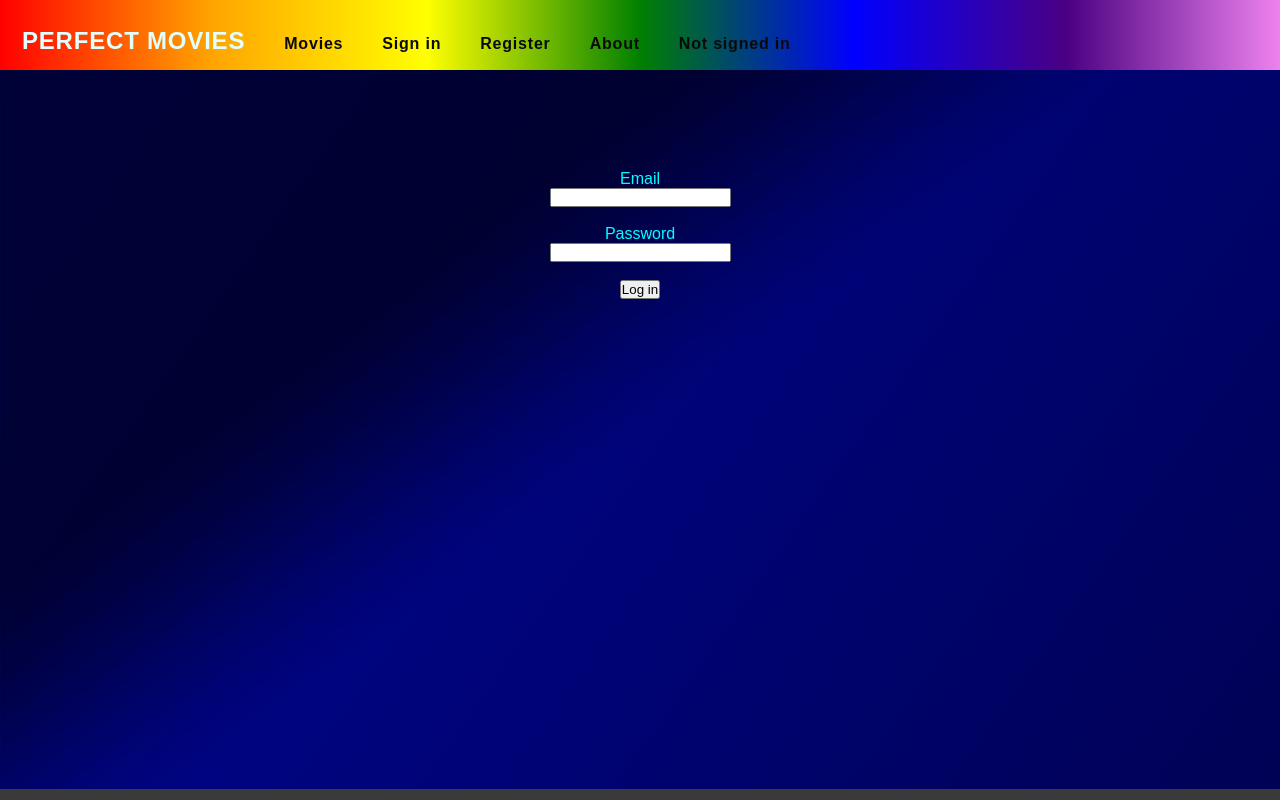
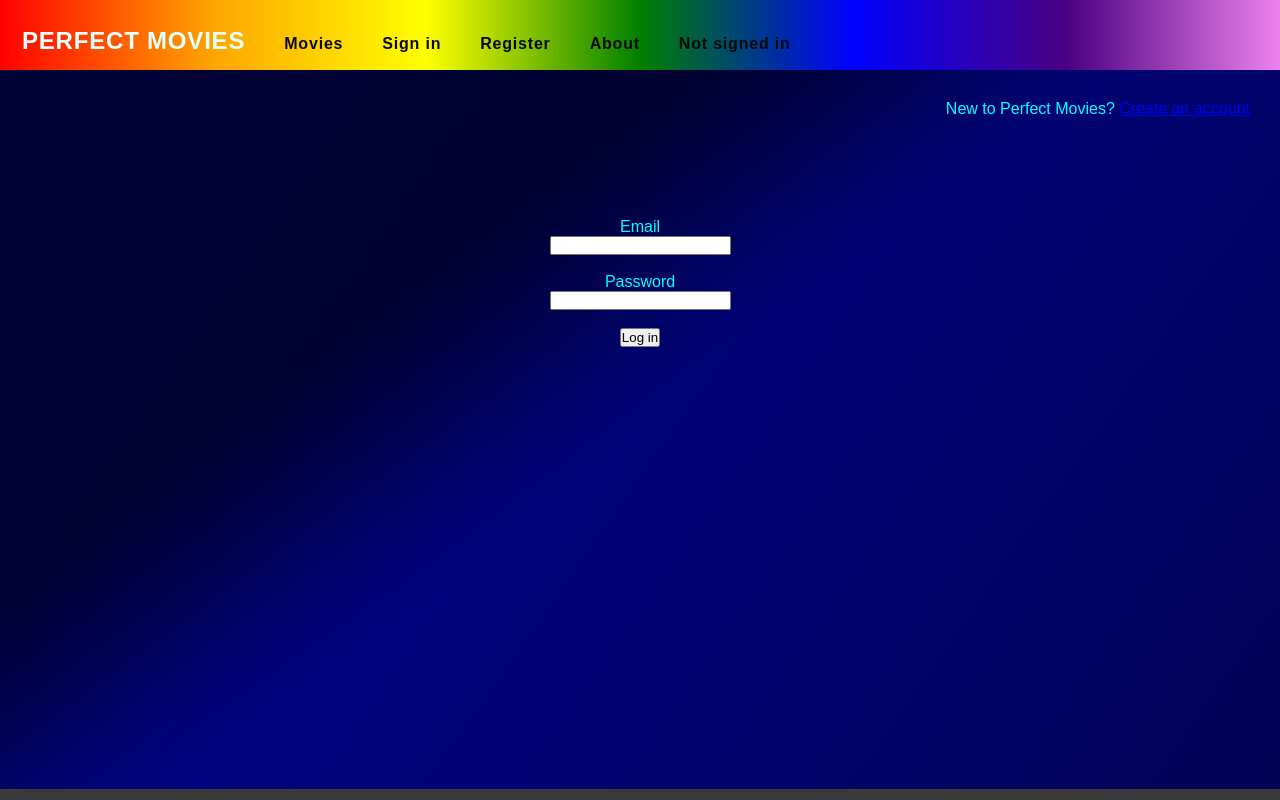
Before and after one commit to wilcer1/fullstackprojectreact, a React (Create React App) app: page /SignIn in a window 1280 px wide. Built offline with nearby package versions, Linux system fonts and the light colour scheme.

Commit message:
Added create account on sign in page

```diff
--- a/src/components/SignIn.js
+++ b/src/components/SignIn.js
@@ -3,6 +3,7 @@ import React from "react"
 function SignIn() {
     return(
         <div>
+            <p id="goToSignIn">New to Perfect Movies? <a href="/Register">Create an account</a></p>
             <div className="account">
                 <form name = "signIn">
                     <label>Email</label><br></br>
```
